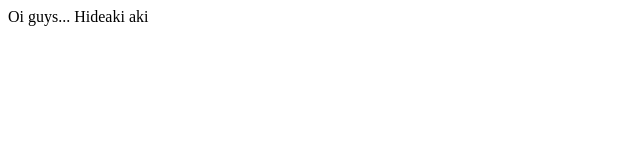
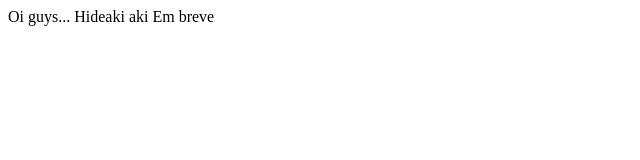
Before and after one commit to HideKamiguchi/HideKamiguchi.github.io, a plain HTML site: page index.html in a window 1280 px wide. Shown: the full height of the page, 0-640 px from the left. Drawn offline with Linux system fonts and the light colour scheme.

Commit message:
Update index.html

```diff
--- a/index.html
+++ b/index.html
@@ -33,5 +33,7 @@
 </head>
 <body>
 	Oi guys... Hideaki aki
+
+	Em breve
 </body>
 </html>
```
